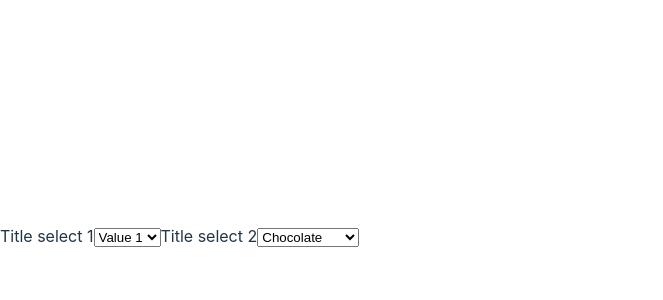
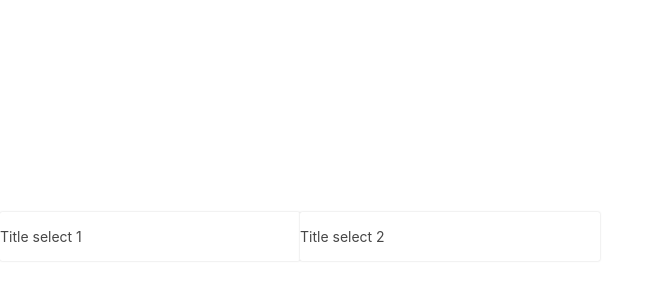
Before and after one commit to deborah-bude/library-npm-select-list, a React (Vite) app: page / in a window 1280 px wide. Shown: the part 164-464 px from the top of the page, without its empty margins (0-663 px from the left). Built offline with nearby package versions, Linux system fonts and the light colour scheme.

Commit message:
add proptype + change select and option to ul and li

```diff
--- a/src/components/Dropdown.jsx
+++ b/src/components/Dropdown.jsx
@@ -1,29 +1,78 @@
 import '../App.css'
+//import {OptionDropdown} from "./Option.jsx";
+import PropTypes from 'prop-types';
 
 // prop-types
 
 export function Dropdown(props) {
-    console.log(props)
+    const labelId = props.title.toLowerCase().replace(" ", "-")
+
+    function dropdownClick(e) {
+        console.log("hello")
+        console.log(e)
+        e.target.setAttribute('tabindex', 1)
+        e.target.classList.toggle("active")
+
+        /*$('.dropdown-menu li').click(function () {
+            var input = '<strong>' + $(this).parents('.dropdown').find('input').val() + '</strong>',
+                msg = '<span class="msg">Hidden input value: ';
+            $('.msg').html(msg + input + '</span>');
+        });*/
+    }
+
+    function selectOption(e) {
+        console.log(e)
+    }
+
+    function OptionElement(option) {
+        if (option.type === "group") {
+            return (
+                <ul>{option.name}
+                    {option.items.map((item) => {
+                            return <li key={props.value}>{props.content}</li>
+                        }
+                        //<OptionDropdown key={item.value} value={item.value} content={item.content}/>
+                    )}
+                </ul>
+            )
+        }
+        // return <option key={option.value} value={option.value} onClick={() => props.onSelect(option)}>{option.content}</option>
+        return <li key={option.value} onClick={selectOption}>{option.content}</li>
+        // <OptionDropdown key={option.value} value={option.value} content={option.content} onClick={() => onSelect(option)}/>
+    }
+
     return (
-        <>
-            <label htmlFor="pet-select">{props.title}</label>
-            <select name={props.title} id="pet-select">
+        <div className="dropdown" onClick={dropdownClick}>
+            <p>{props.title}</p>
+            <ul className="dropdown-menu">
+                <input type="hidden" name="gender"/>
                 {
-                    props.options.map((option, index) => {
-                        if(!option.type) {
-                            return <option key={index} value={option.value}>{option.content}</option>
-                        } else if (option.type === "group") {
-                            return (<optgroup label={option.name}>
-                                {option.items.map((item) => {
-                                    console.log(item)
-                                    return <option key={index} value={item.value}>{item.content}</option>
-                                })}
-                            </optgroup>)
-                        }
-                    })
+                    props.options.map((option) => OptionElement(option))
                 }
-            </select>
-
-        </>
+            </ul>
+        </div>
     )
 }
+
+Dropdown.propTypes = {
+    title: PropTypes.string.isRequired,
+    onSelect: PropTypes.func.isRequired,
+    options: PropTypes.arrayOf(
+        PropTypes.oneOfType([
+            PropTypes.shape({
+                value: PropTypes.string.isRequired,
+                content: PropTypes.string.isRequired
+            }),
+            PropTypes.shape({
+                type: 'group',
+                name: PropTypes.string.isRequired,
+                items: PropTypes.arrayOf(
+                    PropTypes.shape({
+                        value: PropTypes.string.isRequired,
+                        content: PropTypes.string.isRequired
+                    })
+                )
+            }),
+        ])
+    ).isRequired
+}
--- a/src/index.js
+++ b/src/index.js
@@ -1 +1,2 @@
 export { Dropdown } from './components/Dropdown.jsx'
+import "./App.css"
```
Also changed, not shown: src/components/Option.jsx (+7 -0 lines), 1 other file (tests, documents, lock files or other folders).
